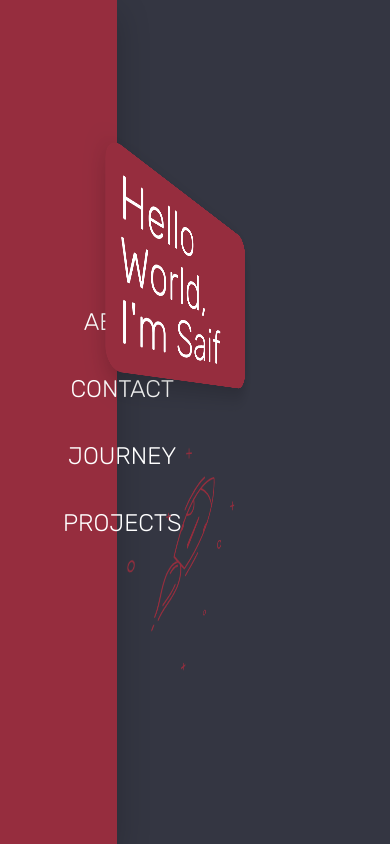
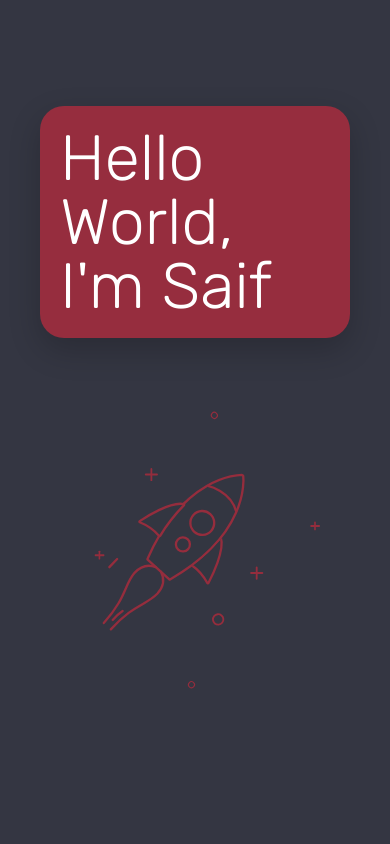
Before and after one commit to MohdSaifulM/portfolio, a React (Vite) app: page / in a window 390 px wide. Built offline with nearby package versions, Linux system fonts and the light colour scheme.

Commit message:
style: 💄 Hide hover menu if screen is smaller

```diff
--- a/src/styles/css/style.css
+++ b/src/styles/css/style.css
@@ -77,12 +77,18 @@ body {
   background: #962D3E;
   box-shadow: 0 1.5rem 4rem rgba(0, 0, 0, 0.2);
   transition: all 1s; }
+  @media only screen and (max-width: 64em) {
+    .menu {
+      display: none; } }
   .menu:hover {
     width: 30vw; }
   .menu:hover .menu__arrow {
     display: none; }
   .menu:hover .menu__nav {
     left: 10vw; }
+    @media only screen and (max-width: 90em) {
+      .menu:hover .menu__nav {
+        left: 7vw; } }
   .menu:hover ~ .section {
     transform: perspective(20vw) rotateY(10deg) translateX(20vw) translateY(5rem) scaleY(1.2); }
   .menu__arrow {
--- a/src/styles/sass/layouts/_navigation.scss
+++ b/src/styles/sass/layouts/_navigation.scss
@@ -1,4 +1,9 @@
 .menu {
+
+    @include responsive(tablet) {
+		display: none;
+	}
+
     display: flex;
     justify-content: center;
     align-items: center;
@@ -20,6 +25,10 @@
 
     &:hover &__nav {
         left: 10vw;
+
+        @include responsive(desktop) {
+            left: 7vw;
+        }
     }
 
     &:hover ~ .section {
```
